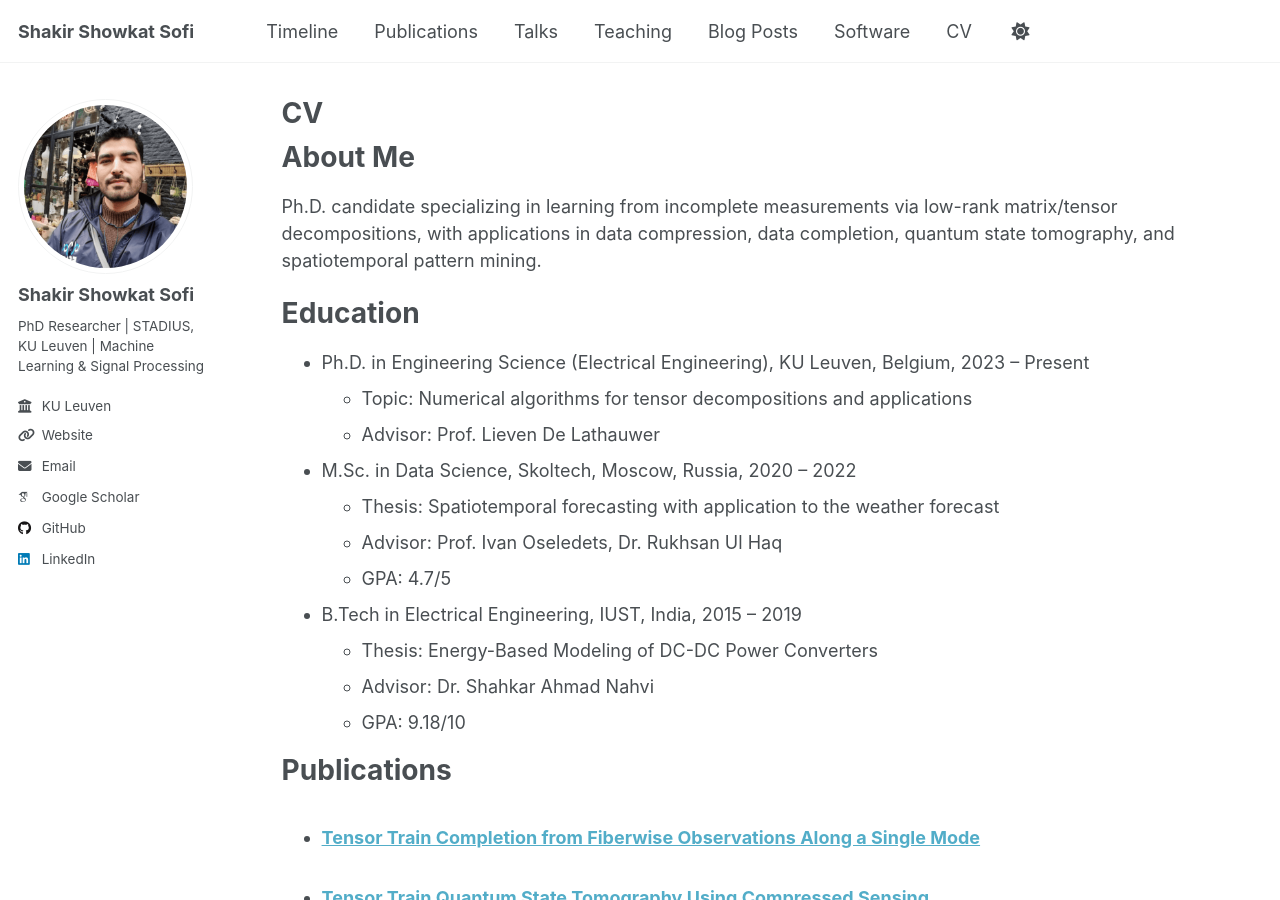
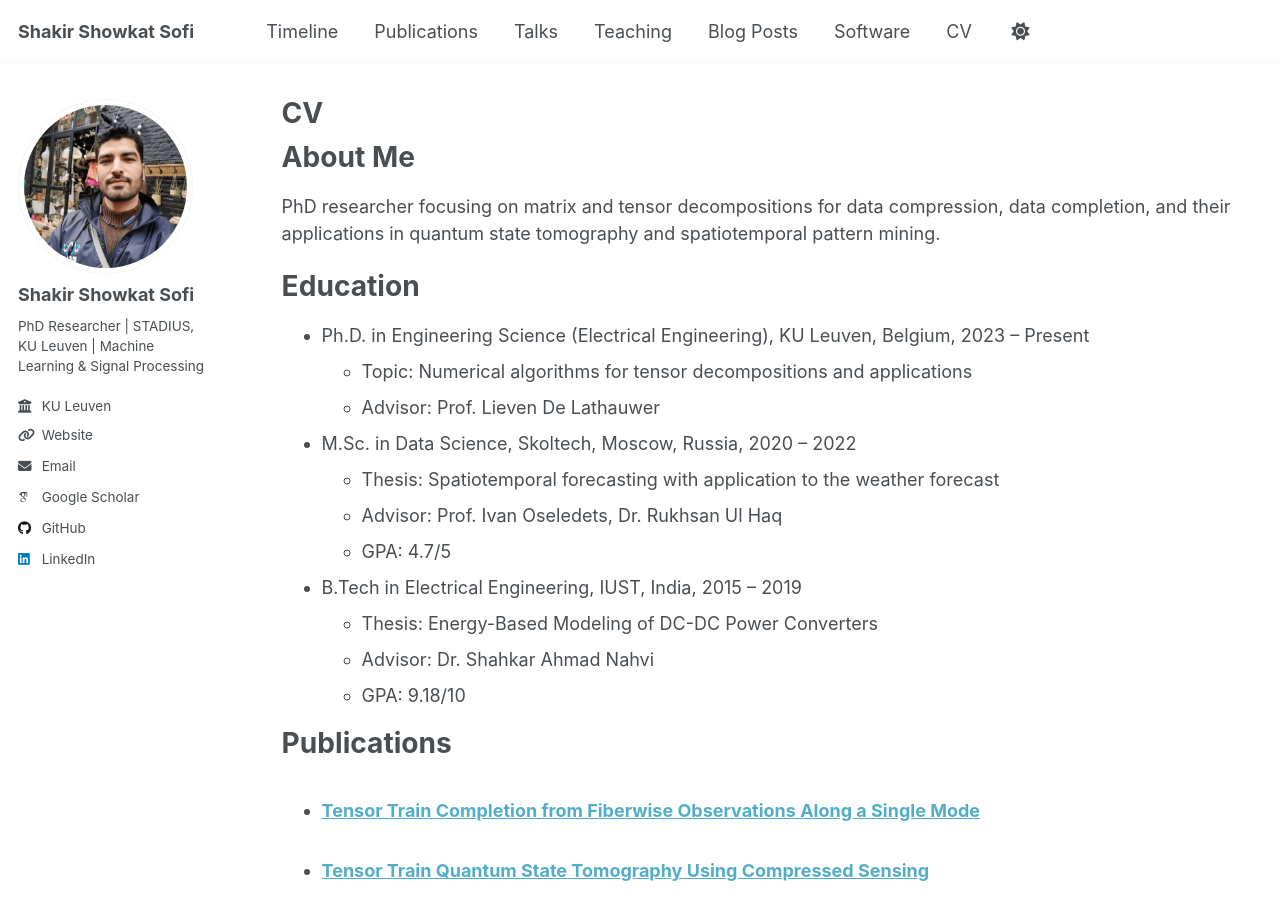
Before and after one commit to ShakirSofi/shakirsofi.github.io, a Jekyll site: the page built from _pages/cv.md, in a window 1280 px wide and 900 px high. Built offline with Jekyll 4.4.1, drawn with Linux system fonts in a browser that asks for light colours; some web fonts are replaced; a script that is not in the unit is left out.

Commit message:
Revise research description in CV
Updated the description of my research focus for clarity.

```diff
--- a/_pages/cv.md
+++ b/_pages/cv.md
@@ -11,7 +11,7 @@ redirect_from:
 
 About Me
 ======
-Ph.D. candidate specializing in learning from incomplete measurements via low-rank matrix/tensor decompositions, with applications in data compression, data completion, quantum state tomography, and spatiotemporal pattern mining.
+PhD researcher focusing on matrix and tensor decompositions for data compression, data completion, and their applications in quantum state tomography and spatiotemporal pattern mining.
 
 Education
 ======
```
